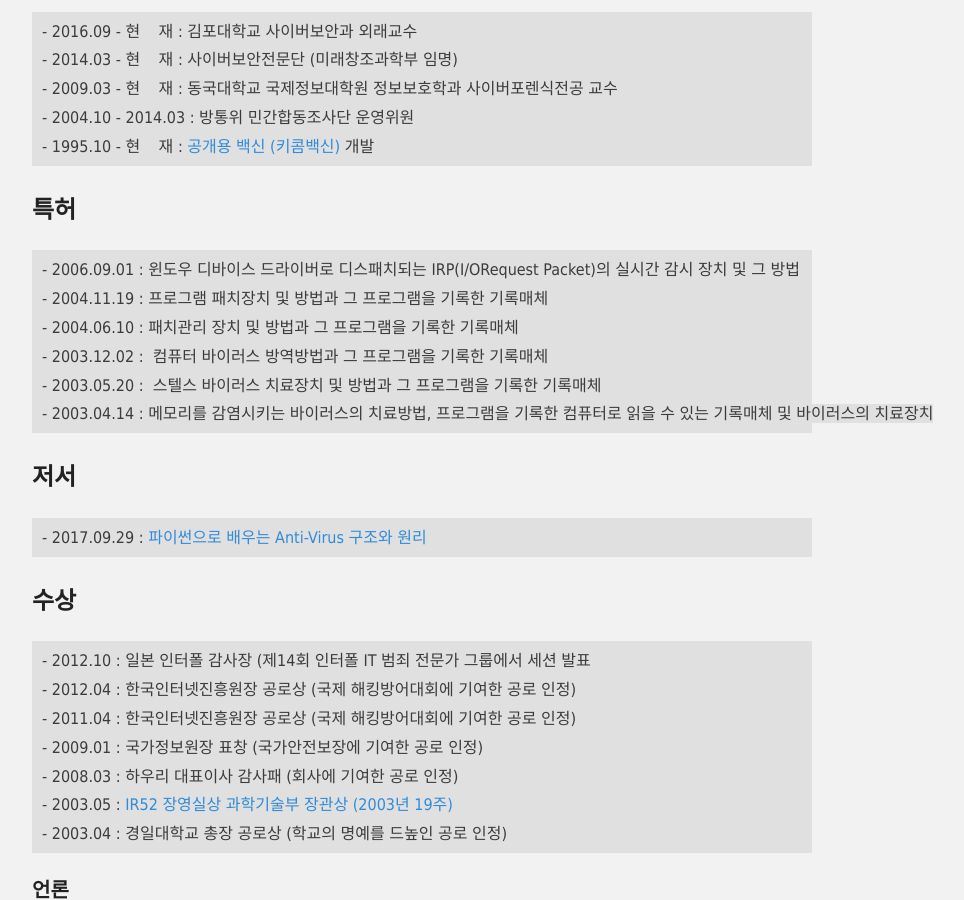
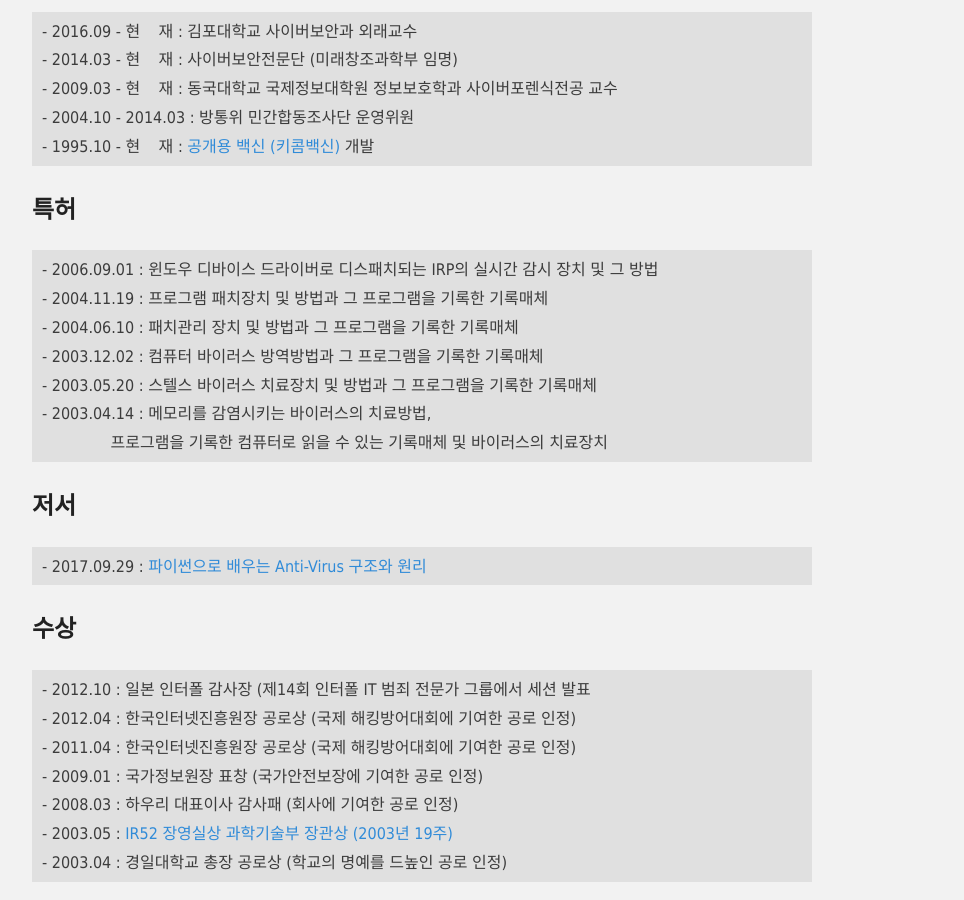
Before and after one commit to hanul93/hanul93.github.com, a Jekyll site: the page built from about.md, in a window 1280 px wide and 900 px high, scrolled down 949 px. Shown: the whole window, without its empty margins (218-1182 px from the left). Built offline with Jekyll 4.4.1, drawn with Linux system fonts in a browser that asks for light colours; nearby versions of some CDN libraries.

Commit message:
글자 수 조정

```diff
--- a/about.md
+++ b/about.md
@@ -38,12 +38,13 @@ permalink: /about/
 
 ## 특허
 
-<div class="highlighter-rouge"><pre class="highlight"><code class="keibox">- 2006.09.01 : 윈도우 디바이스 드라이버로 디스패치되는 IRP(I/ORequest Packet)의 실시간 감시 장치 및 그 방법
+<div class="highlighter-rouge"><pre class="highlight"><code class="keibox">- 2006.09.01 : 윈도우 디바이스 드라이버로 디스패치되는 IRP의 실시간 감시 장치 및 그 방법
 - 2004.11.19 : 프로그램 패치장치 및 방법과 그 프로그램을 기록한 기록매체
 - 2004.06.10 : 패치관리 장치 및 방법과 그 프로그램을 기록한 기록매체
-- 2003.12.02 :  컴퓨터 바이러스 방역방법과 그 프로그램을 기록한 기록매체
-- 2003.05.20 :  스텔스 바이러스 치료장치 및 방법과 그 프로그램을 기록한 기록매체
-- 2003.04.14 : 메모리를 감염시키는 바이러스의 치료방법, 프로그램을 기록한 컴퓨터로 읽을 수 있는 기록매체 및 바이러스의 치료장치
+- 2003.12.02 : 컴퓨터 바이러스 방역방법과 그 프로그램을 기록한 기록매체
+- 2003.05.20 : 스텔스 바이러스 치료장치 및 방법과 그 프로그램을 기록한 기록매체
+- 2003.04.14 : 메모리를 감염시키는 바이러스의 치료방법,
+               프로그램을 기록한 컴퓨터로 읽을 수 있는 기록매체 및 바이러스의 치료장치
 </code></pre>
 </div>
 
```
